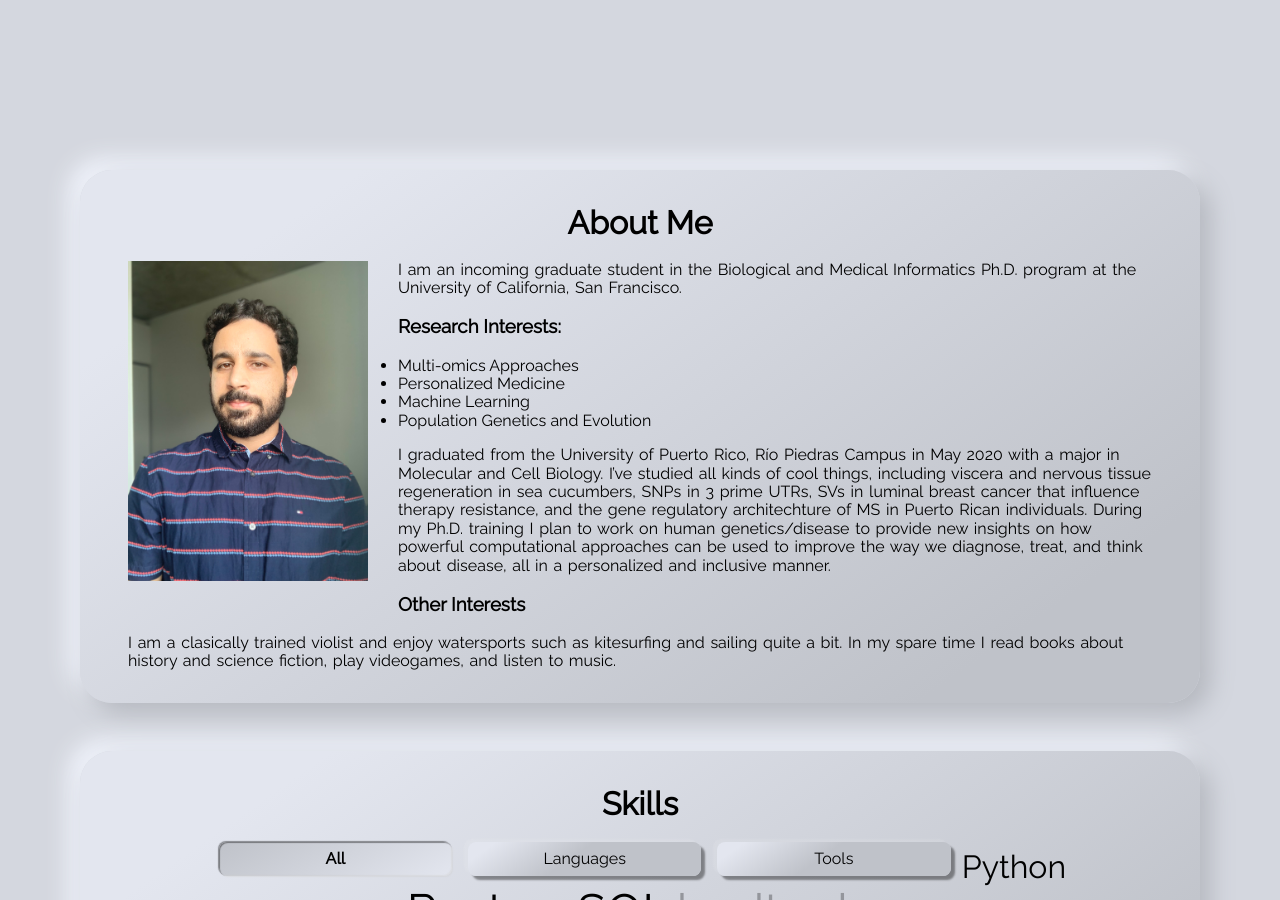
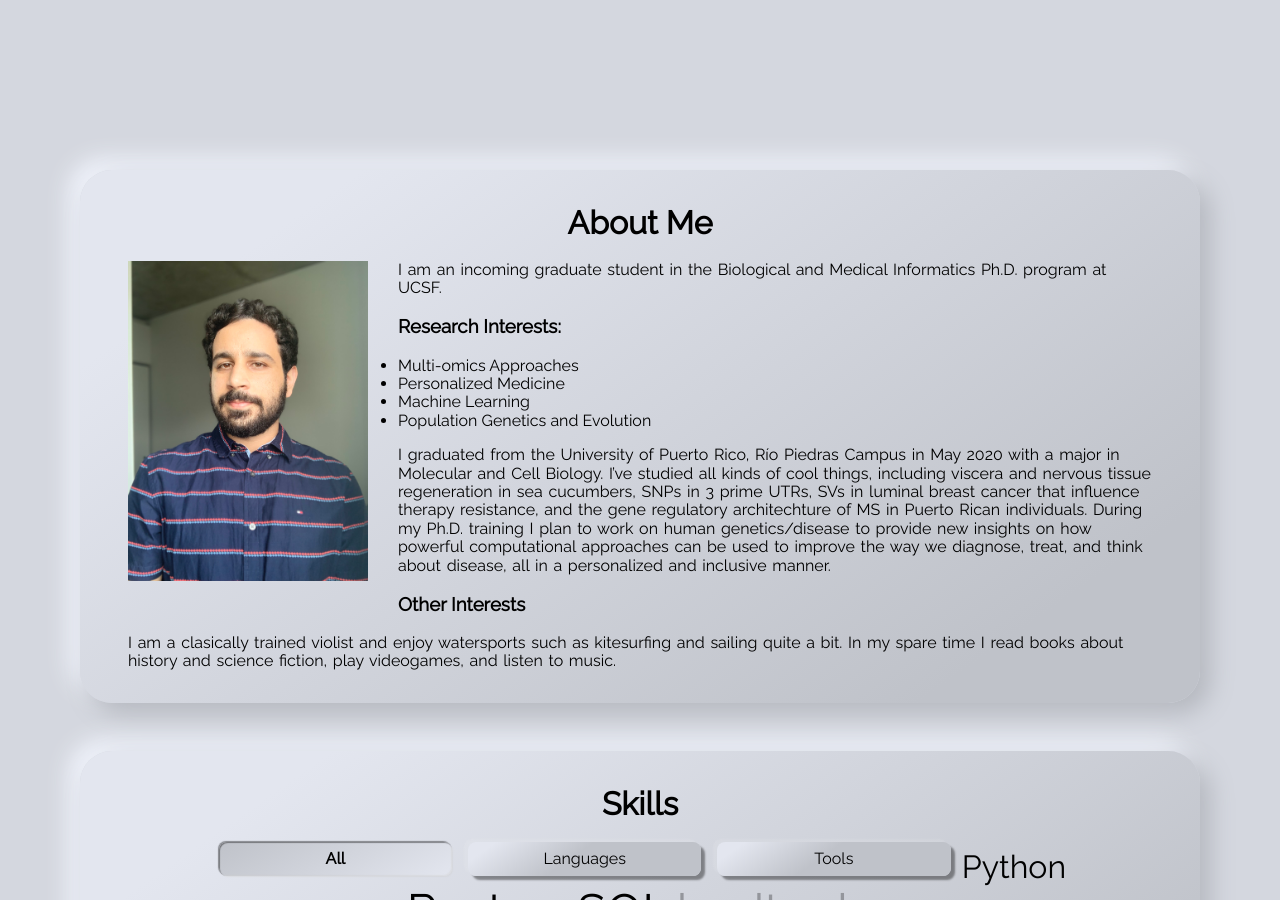
Before and after one commit to seba2550/computational-violist, a Jekyll site: the page built from index.html, in a window 1280 px wide and 900 px high, scrolled down 890 px. Built offline with Jekyll 4.4.1, drawn with Linux system fonts in a browser that asks for light colours.

Commit message:
Update aboutme.md

```diff
--- a/_includes/aboutme.md
+++ b/_includes/aboutme.md
@@ -1,4 +1,4 @@
-I am an incoming graduate student in the Biological and Medical Informatics Ph.D. program at the University of California, San Francisco.
+I am an incoming graduate student in the Biological and Medical Informatics Ph.D. program at UCSF.
 
 ### Research Interests:
   * Multi-omics Approaches
```
